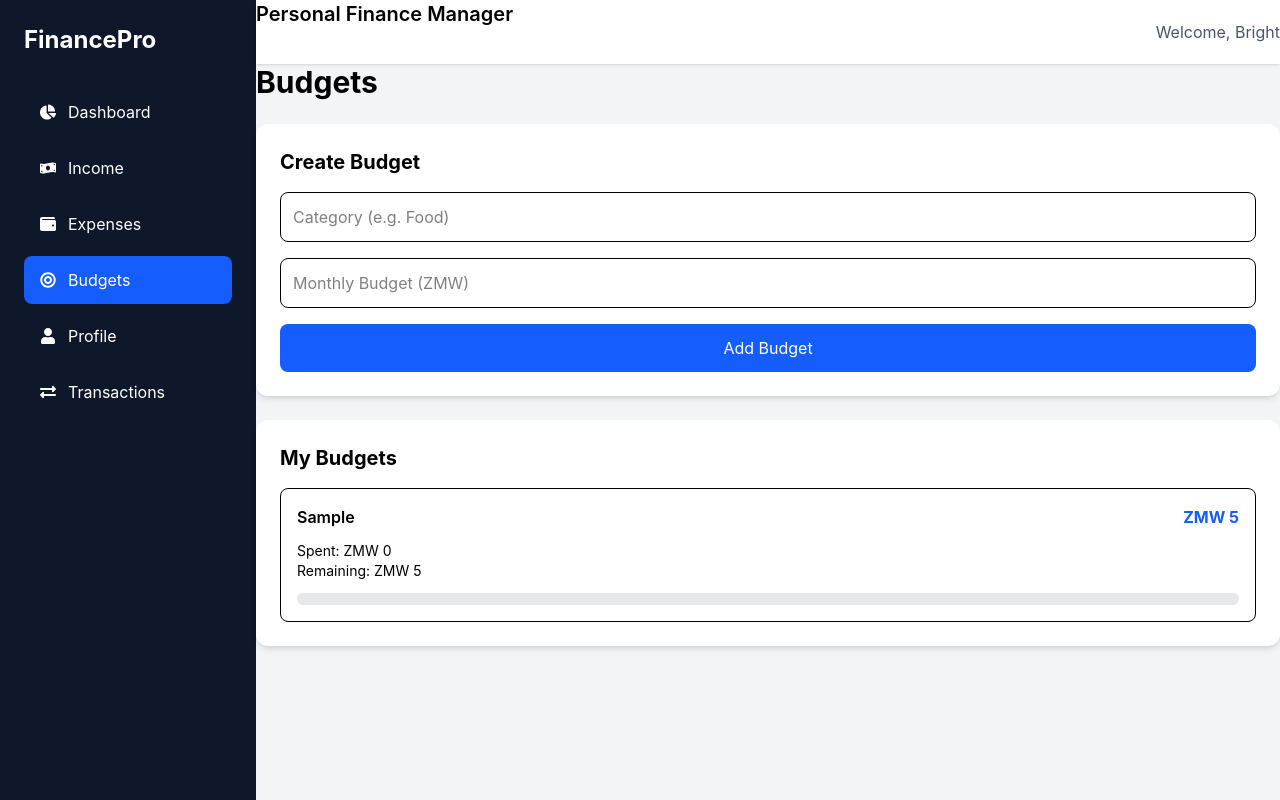
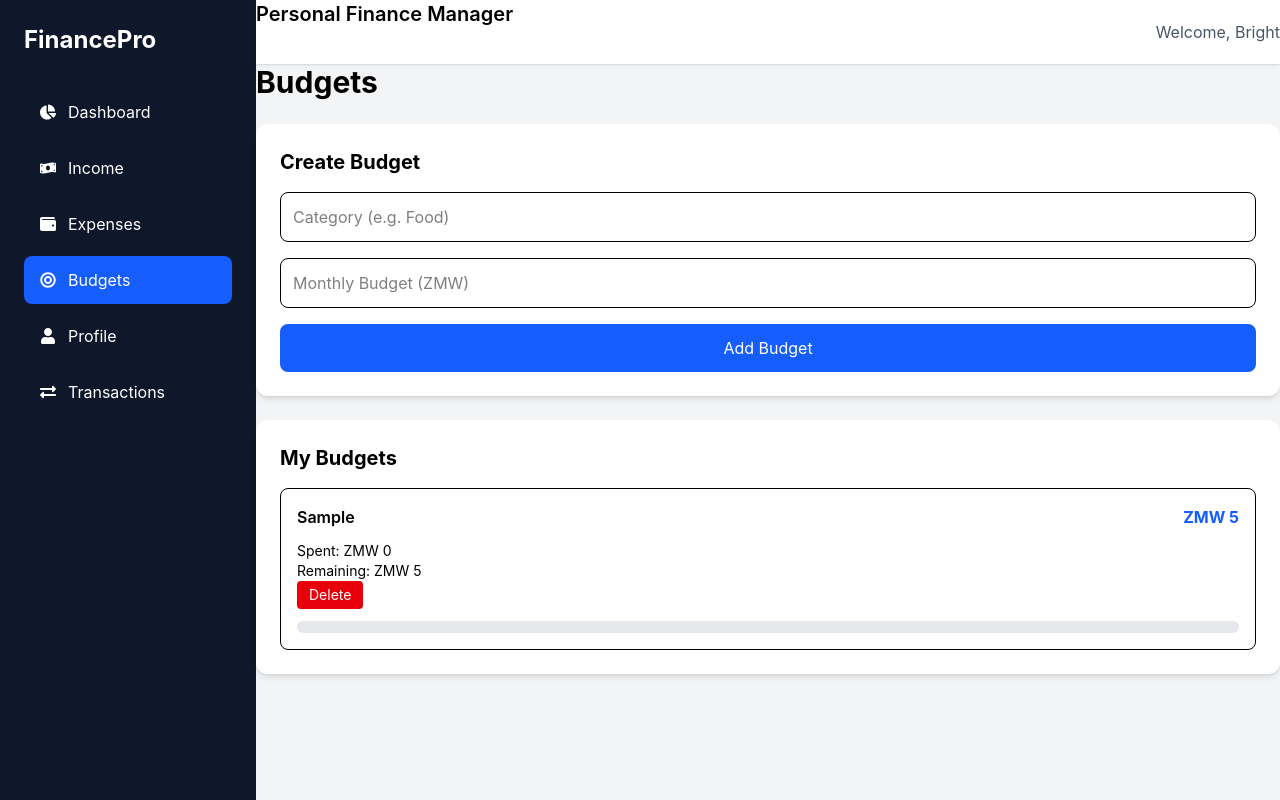
Before and after one commit to ngalandebright-alt/personal-finance-manager, a React (Vite) app in the folder client/: page /budgets in a window 1280 px wide. Both pictures are taken after typing "Sample", "5" into the empty fields and a click on the button "Add Budget". Built offline with nearby package versions, Linux system fonts and the light colour scheme.

Commit message:
Add delete budget feature

```diff
--- a/client/src/components/budgets/BudgetList.tsx
+++ b/client/src/components/budgets/BudgetList.tsx
@@ -15,7 +15,7 @@ export default function BudgetList() {
   if (!budgetContext || !transactionContext) return null;
 
 
-  const { budget } = budgetContext;
+  const { budget, deleteBudget } = budgetContext;
   const {transactions} = transactionContext;
 
 
@@ -93,6 +93,13 @@ export default function BudgetList() {
                     Remaining: ZMW {remaining}
                   </p>
 
+                  <button
+                     onClick={() => deleteBudget(item.id)}
+                     className="bg-red-600 text-white px-3 py-1 rounded"
+                    >
+                        Delete
+                    </button>
+
                 </div>
 
 
--- a/client/src/context/BudgetContext.ts
+++ b/client/src/context/BudgetContext.ts
@@ -4,6 +4,7 @@ import type { Budget } from "../types/budget";
 interface BudgetContextType {
     budget: Budget[];
     addBudget: (budget: Budget) => void;
+    deleteBudget: (id: number) => void;
 }
 
 export const BudgetContext =
--- a/client/src/context/BudgetProvider.tsx
+++ b/client/src/context/BudgetProvider.tsx
@@ -39,12 +39,21 @@ export default function BudgetProvider({
         ]);
     }
 
+    function deleteBudget(id: number ) {
+        setBudget((prev) =>
+        prev.filter(
+            (budget) => budget.id !== id
+        )
+    );
+    }
+
 
     return (
         <BudgetContext.Provider
             value={{
                 budget,
                 addBudget,
+                deleteBudget,
 
             }}
         >
```
